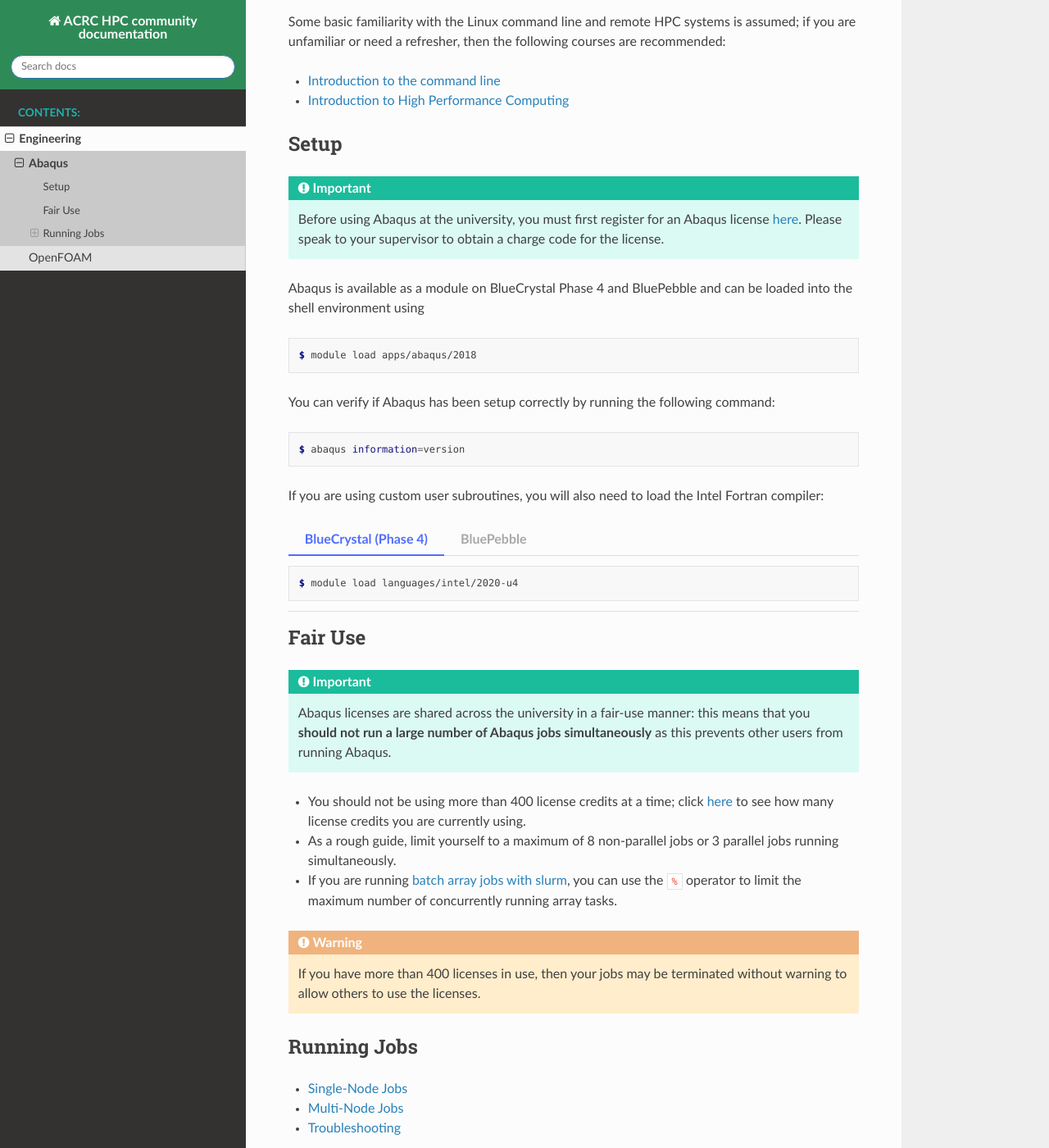
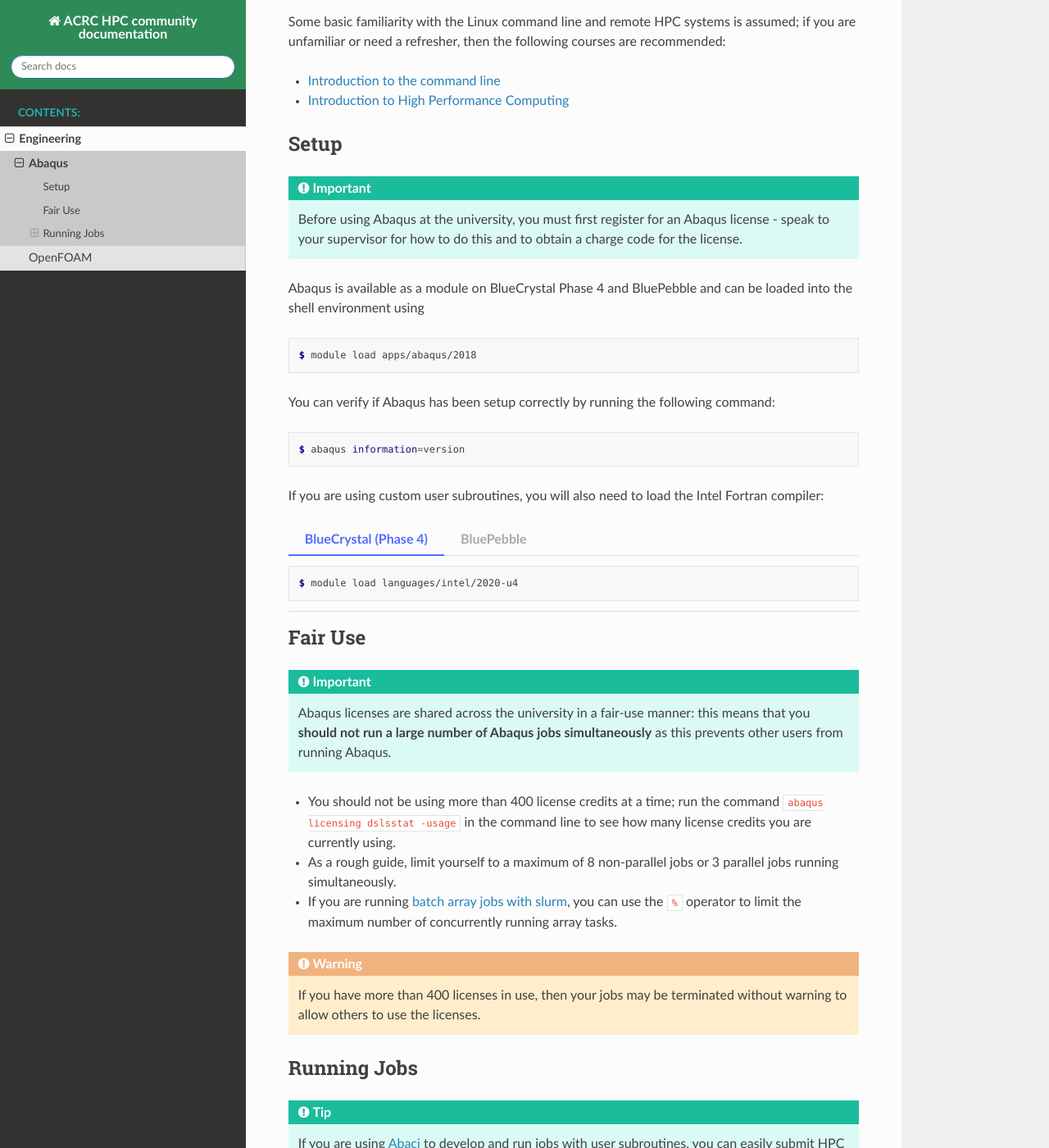
Before and after one commit to ACRC/HPC-community-docs, a Sphinx documentation site: the page built from source/engineering/abaqus/index.md, in a window 1280 px wide and 1400 px high, scrolled down 366 px. Shown: the whole window at 82% size. Built offline with Sphinx 7.4.7 and the Read the Docs theme 2.0.0, drawn with Linux system fonts in a browser that asks for light colours; some of the changed text lies outside the part shown.

Commit message:
Update abaqus documentation (#20)
* Fix some old broken links to the registration form
  * Replace with simple text to speak to supervisor about Abaqus registration
* Update the job submission script templates to include the new `--account` field with explanation
* Add short text and link to submitting jobs using Abaci instead

Co-authored-by: James C. Womack <jcwomack@users.noreply.github.com>

````diff
--- a/source/engineering/abaqus/index.md
+++ b/source/engineering/abaqus/index.md
@@ -21,9 +21,8 @@
 ## Setup
 
 ```{important}
-Before using Abaqus at the university, you must first register for an Abaqus license
-[here](https://forms.office.com/pages/responsepage.aspx?id=MH_ksn3NTkql2rGM8aQVG0Ep7WjCs19BiAIhW6hXMWlUREtGTFQwS0sySUtGNzZON1MzR1A5TUJKMS4u).
-Please speak to your supervisor to obtain a charge code for the license.
+Before using Abaqus at the university, you must first register for an Abaqus license -
+speak to your supervisor for how to do this and to obtain a charge code for the license.
 ```
 
 Abaqus is available as a module on BlueCrystal Phase 4 and BluePebble and can be loaded into the shell environment using
@@ -64,7 +63,7 @@
 ```
 
 - You should not be using more than 400 license credits at a time;
-  click [here](http://licmon.fen.bris.ac.uk/licwatch/dsls/index.htm)
+  run the command `abaqus licensing dslsstat -usage` in the command line
   to see how many license credits you are currently using.
 - As a rough guide, limit yourself to a maximum of 8 non-parallel jobs
   or 3 parallel jobs running simultaneously.
@@ -79,6 +78,13 @@
 
 ## Running Jobs
 
+```{tip}
+If you are using [Abaci](https://bristolcompositesinstitute.github.io/abaci/index.html)
+to develop and run jobs with user subroutines, you can easily submit HPC jobs
+to Slurm with the
+[`abaci submit` command](https://bristolcompositesinstitute.github.io/abaci/how-to-guides/hpc-job-submission.html).
+```
+
 ```{toctree}
 ---
 includehidden: true
````
Also changed, not shown: source/engineering/abaqus/multi-node.md (+1 -0 lines), source/engineering/abaqus/single-node.md (+10 -4 lines), source/engineering/abaqus/troubleshooting.md (+2 -2 lines).
